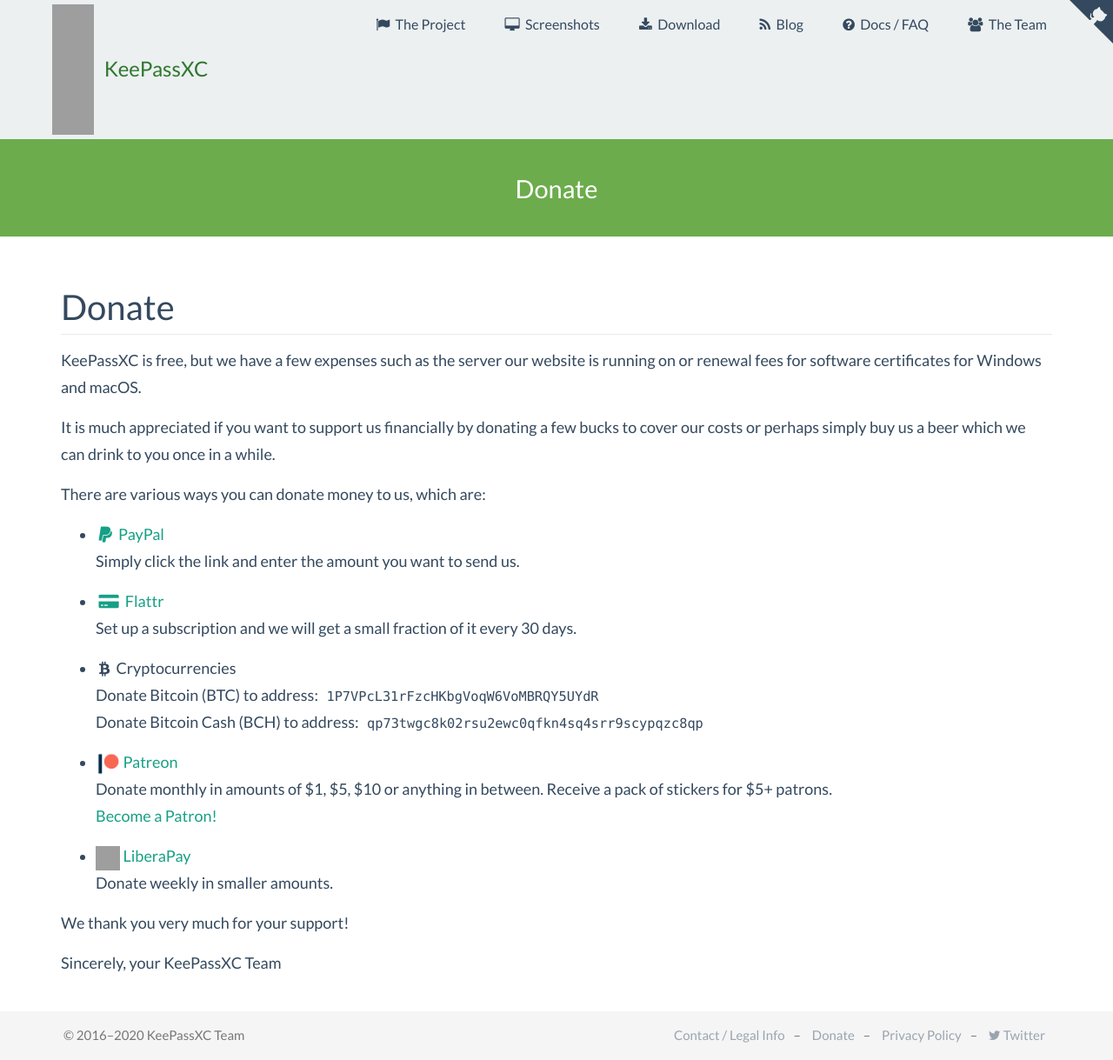
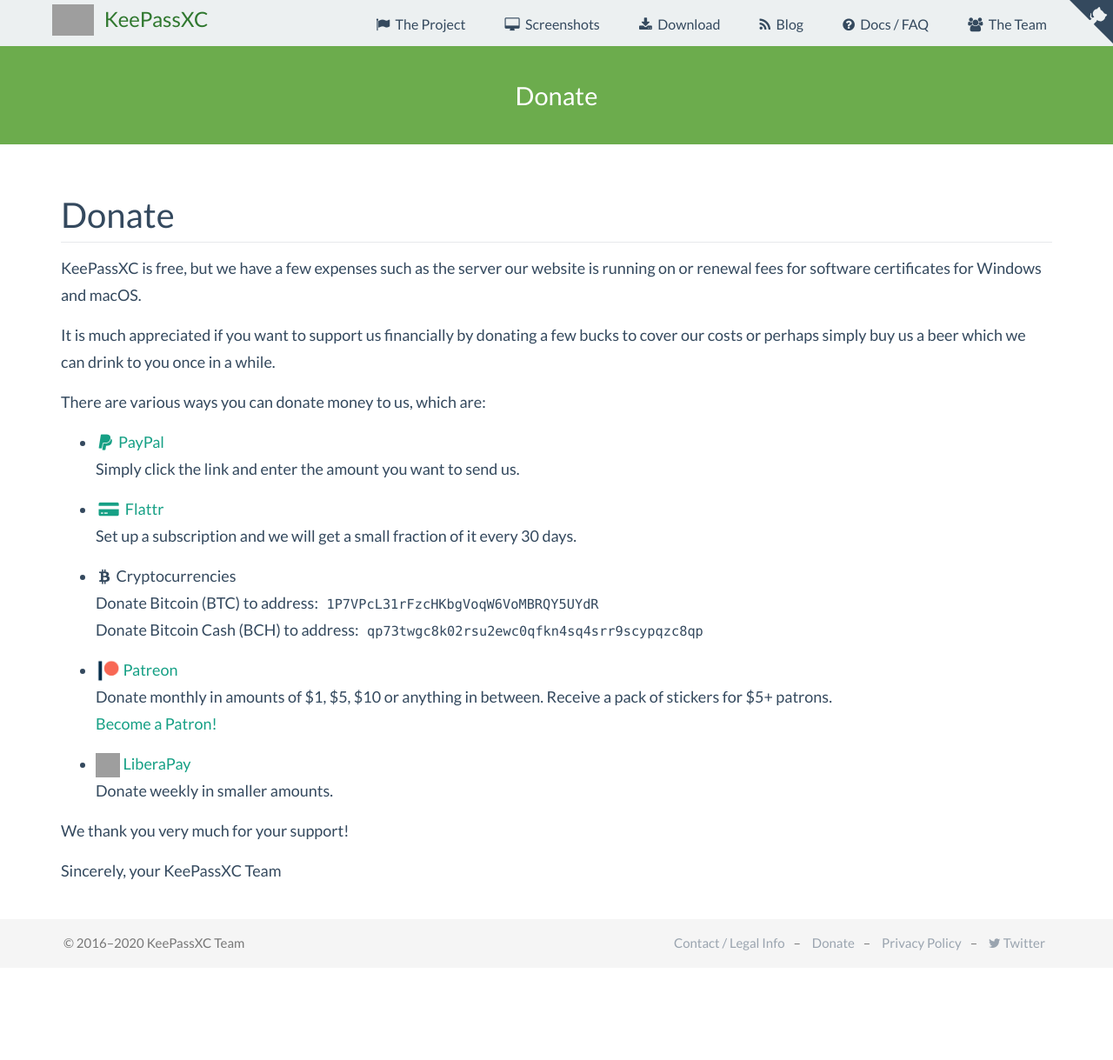
Before and after one commit to keepassxreboot/keepassxc-org, a Jekyll site: the page built from donate.html, in a window 1280 px wide. Shown: the whole page at 87% size. Built offline with Jekyll 4.4.1, drawn with Linux system fonts in a browser that asks for light colours; comment, search, counter and statistics services are not loaded; after the commit the page ends 1113 px from its top, so only the background shows below that; grey boxes are pictures that could not be loaded.

Commit message:
Replace <object> tags with <img>.

```diff
--- a/_includes/navbar.html
+++ b/_includes/navbar.html
@@ -7,7 +7,7 @@
         <span class="icon-bar"></span>
         <span class="icon-bar"></span>
       </button>
-      <a class="navbar-brand" href="{{ site.baseurl }}/"><object class="navbar-logo" type="image/svg+xml" data="{{ site.baseurl }}/images/keepassxc-logo.svg"></object> KeePassXC</a>
+      <a class="navbar-brand" href="{{ site.baseurl }}/"><img class="navbar-logo" src="{{ site.baseurl }}/images/keepassxc-logo.svg"> KeePassXC</a>
     </div>
     <div class="collapse navbar-collapse" id="navbar" aria-expanded="false">
         <ul class="nav navbar-nav navbar-right">
--- a/index.html
+++ b/index.html
@@ -7,7 +7,7 @@
     <div class="container">
         <div class="row">
             <div id="logo" class="col-md-3 col-md-offset-1">
-                <object class="logo-graphic" type="image/svg+xml" data="{{ site.baseurl }}/images/keepassxc-logo.svg" alt="KeePassXC logo"></object>
+                <img class="logo-graphic" src="{{ site.baseurl }}/images/keepassxc-logo.svg" alt="KeePassXC logo">
             </div>
             <div class="col-md-8">
                 <h4>KeePassXC</h4>
```
